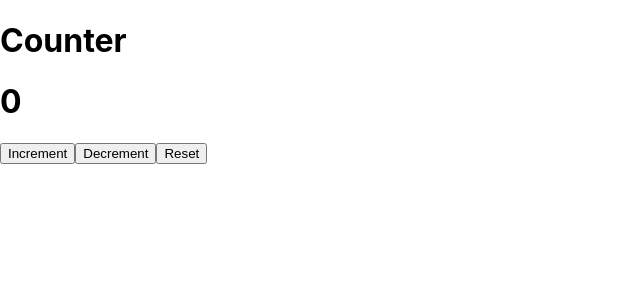
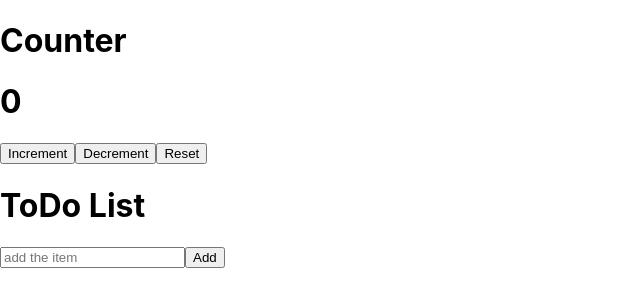
Before and after one commit to Shanaulla-khan/react.js-interview, a React (Create React App) app: page / in a window 1280 px wide. Shown: the top 306 px of the page, without its empty margins (0-640 px from the left). Built offline with nearby package versions, Linux system fonts and the light colour scheme.

Commit message:
interview question

```diff
--- a/src/App.js
+++ b/src/App.js
@@ -1,9 +1,11 @@
 import {Counter} from './component/useState/Counter';
+import {TodoList} from './component/useState/TodoList';
 
 function App() {
   return (
     <div className="App">
       <Counter />
+      <TodoList />
     </div>
   );
 }
--- /dev/null
+++ b/src/component/useState/TodoList.jsx
@@ -0,0 +1,26 @@
+import React, { useState } from "react";
+
+export const TodoList=()=>{
+    const [text, setText]=useState('');
+    const [data, setData]=useState([]);
+
+   const handleRemove=(index)=>{
+    const remove=data.filter((elem, ele)=> ele!==index);
+    setData([...remove]);
+   }
+    return(
+        <div>
+            <h1>ToDo List</h1>
+            <input value={text} placeholder="add the item" type="text" onChange={(e)=>setText(e.target.value)} />
+            <button onClick={()=>setData([...data, text], setText(''))}>Add</button>
+
+            <ul>
+                {
+                    data.map((elem,index)=>(
+                        <li key={index} onClick={()=>handleRemove(index)}>{elem}</li>
+                    ))
+                }
+            </ul>
+        </div>
+    )
+}
```
